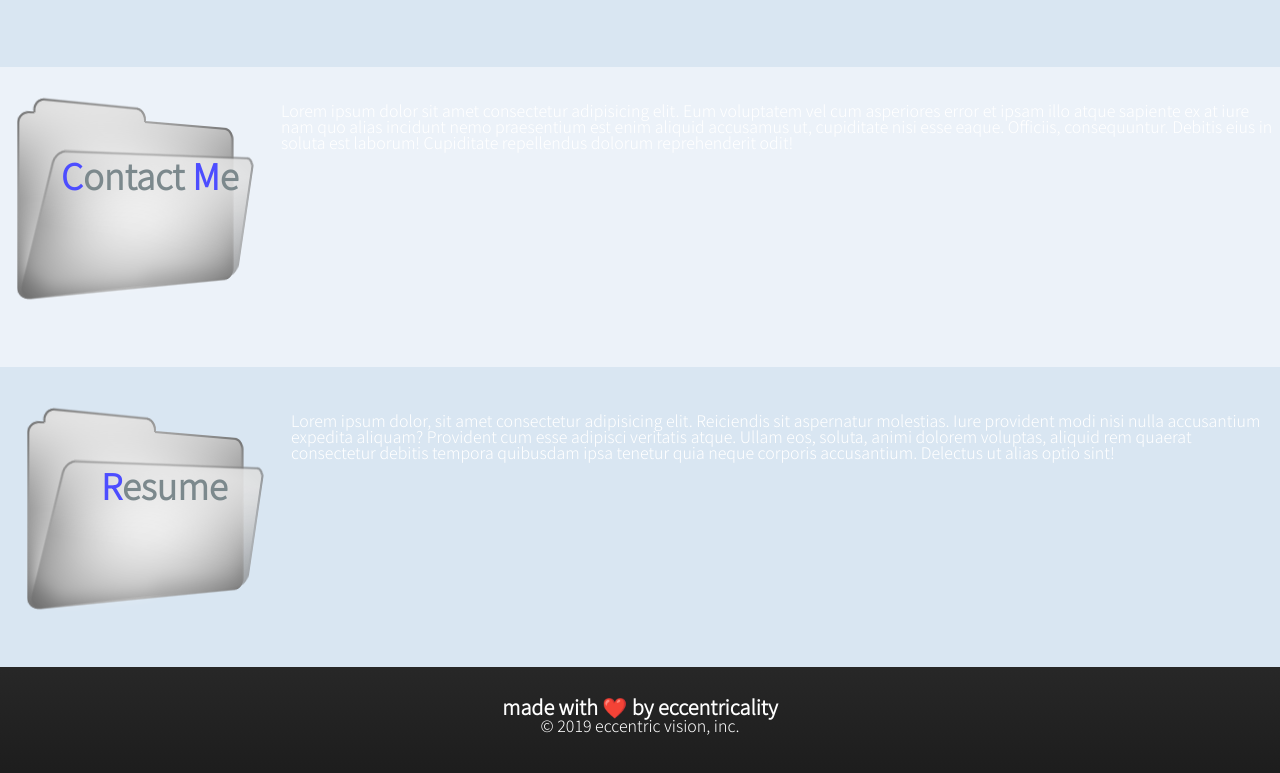
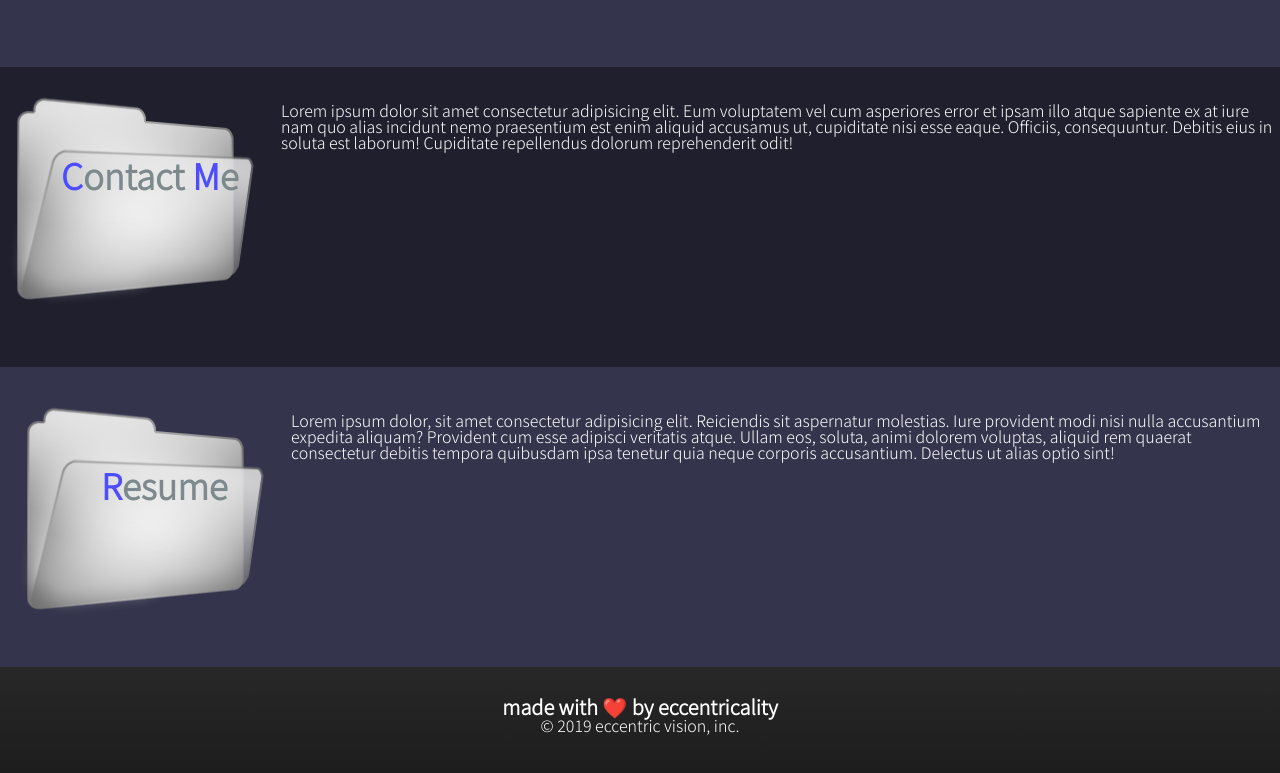
Before and after one commit to eccentricality/002-HW-ProfPort, a plain HTML site: page index.html in a window 1280 px wide. Shown: the part 1991-2764 px from the top of the page. Drawn offline with Linux system fonts and the light colour scheme.

Commit message:
Realized after submission that my personal forced dark mode wasn't quite showing what others would see, fixed for final push

```diff
--- a/Assets/style.css
+++ b/Assets/style.css
@@ -9,7 +9,7 @@
 
 /* baseline color */
 body {
-    background-color: #d9dcd6;
+    background-color: #1f1f2e;
 }
 
 /* attempted to find nice color to match theme of the page with a bit of unique flair than standard grey */
@@ -77,14 +77,14 @@ main {
 .about_me, .contact_me {
     height: 300px;
     width: 100%;
-    background-color:#ecf2f9;
+    background-color:#1f1f2e;
 }
 
 .work {
     margin-bottom: 0px;
     padding: 10px;
     height: 1375px;
-    background-color: #d9e6f2;
+    background-color: #34344c;
 }
 
 /* attempted to properly line images in work portion */
@@ -97,7 +97,7 @@ main {
     margin-bottom: 0px;
     padding: 10px;
     height: 300px;
-    background-color: #d9e6f2;
+    background-color: #34344c;
 }
 
 /* spent too much time using relative to line folder and summary header, did not have time to go back and readjust with flex */
```
